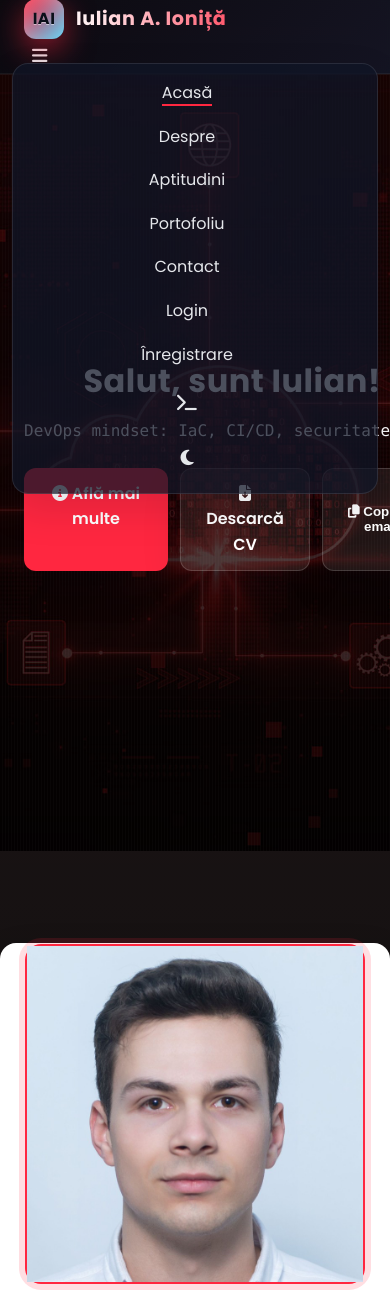
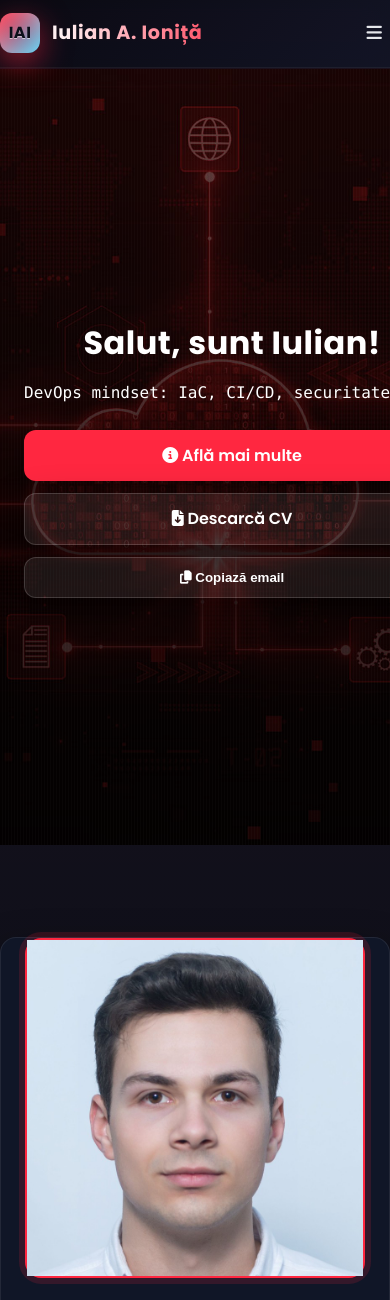
Before and after one commit to iuliann26/Web_Portfolio, a Flask app: page / in a window 390 px wide; the page is wider, and only the part inside the window is pictured. Shown: the top 1300 px of that part. Run offline with Flask 3, Linux system fonts and the light colour scheme; some libraries are stand-ins or nearby versions.

Commit message:
feat(ui): Improve mobile layout and remove theme toggle

```diff
--- a/app/templates/home.html
+++ b/app/templates/home.html
@@ -1,19 +1,14 @@
 <!DOCTYPE html>
-<html lang="ro" data-theme="auto">
-<head>
+<html lang="ro"> <head>
   <meta charset="UTF-8" />
   <meta name="viewport" content="width=device-width, initial-scale=1" />
   <meta name="description" content="Portofoliul profesional al lui Iulian A. Ioniță – networking, cloud, automatizare, securitate." />
   <meta name="author" content="Iulian A. Ioniță" />
-  <meta name="theme-color" content="#0b0f1a" media="(prefers-color-scheme: dark)">
-  <meta name="theme-color" content="#111111" media="(prefers-color-scheme: light)">
   <title>Portofoliu Profesional | Iulian A. Ioniță</title>
 
-  <!-- Fonts & Icons -->
   <link href="https://fonts.googleapis.com/css2?family=Poppins:wght@300;400;500;600;700&display=swap" rel="stylesheet" />
   <link href="https://cdnjs.cloudflare.com/ajax/libs/font-awesome/6.5.2/css/all.min.css" rel="stylesheet" />
 
-  <!-- Open Graph -->
   <meta property="og:title" content="Portofoliu – Iulian A. Ioniță" />
   <meta property="og:description" content="Networking • Cloud • Automatizare • Securitate" />
   <meta property="og:type" content="website" />
@@ -37,10 +32,9 @@
       --glass: rgba(16,22,39,.75);
       --grid: radial-gradient(circle at 1px 1px, rgba(255,255,255,.06) 1px, transparent 1px);
     }
-    html[data-theme="light"]:root{
-      --bg:#111111; --bg-2:#161616; --text:#0f172a; --muted:#4b5563; --card:#ffffff; --shadow:0 16px 40px rgba(2,6,23,.12);
-      --grid: radial-gradient(circle at 1px 1px, rgba(0,0,0,.06) 1px, transparent 1px);
-    }
+
+    /* Regula CSS 'html[data-theme="light"]:root' a fost eliminată */
+
     @media (prefers-reduced-motion: reduce){ *{animation:none!important;transition:none!important;} }
     *{box-sizing:border-box}
     body{
@@ -68,7 +62,29 @@
     header.scrolled{background:linear-gradient(135deg, rgba(5,8,14,.9), rgba(16,22,39,.9)); box-shadow:0 8px 30px rgba(0,0,0,.35)}
     header:hover{transform:translateY(-1px)} /* hover sticky vibe */
 
-    .nav ul{display:flex;gap:18px;align-items:center; list-style:none; padding-left:0; margin:0}
+    /* MODIFICAT: Am adăugat regula .nav pentru a centra navigația */
+    .nav {
+      display: flex;
+      align-items: center;
+      justify-content: space-between;
+      padding: 14px 0;
+    }
+
+    /* MODIFICAT: Am eliminat duplicatul 'nav ul' și am păstrat-o pe aceasta */
+    nav ul{
+      display:flex;
+      gap:18px;
+      align-items:center;
+      list-style:none;
+      padding-left:0;
+      margin:0;
+    }
+
+    /* MODIFICAT: Centrează linkurile prin mutarea iconițelor în dreapta */
+    #menu li:has(> a[href*="login"]),
+    #menu li:has(> span.welcome-user) {
+      margin-left: auto;
+    }
 
     /* Brand / Logo monogram */
     .brand{display:flex;align-items:center;gap:12px;color:#fff}
@@ -79,7 +95,6 @@
     .logo::after{content:"IAI"; font-weight:800; letter-spacing:.5px; color:#0b0f1a; text-shadow:0 1px 0 rgba(255,255,255,.5)}
     .brand strong{font-size:1.2rem;letter-spacing:.6px; background:linear-gradient(90deg,#fff,var(--primary-300)); -webkit-background-clip:text; background-clip:text; color:transparent}
 
-    nav ul{display:flex;gap:18px;align-items:center}
     nav a{color:#e5e7eb;position:relative;padding:8px 10px;border-radius:10px;transition: color .2s ease, background .2s}
     nav a::after{content:"";position:absolute;left:10px;right:10px;bottom:6px;height:2px;background:var(--primary);transform:scaleX(0);transform-origin:left;transition:transform .2s ease}
     nav a:hover{background:rgba(255,255,255,.06)}
@@ -88,11 +103,22 @@
     .icon-btn{background:transparent;border:0;color:#e5e7eb;cursor:pointer;font-size:1.1rem;padding:8px;border-radius:10px}
     .icon-btn:hover{background:rgba(255,255,255,.08)}
     .hamburger{display:none}
+
     @media (max-width:900px){
       .hamburger{display:inline-flex}
       nav ul{position:fixed;inset:64px 12px auto 12px;background:var(--glass);backdrop-filter:blur(14px);
         border:1px solid rgba(255,255,255,.1);border-radius:16px;box-shadow:var(--shadow);padding:16px;display:none;flex-direction:column;gap:12px}
       nav ul.open{display:flex}
+
+      /* MODIFICAT: Optimizare Hero pe mobil */
+      .hero {
+        min-height: 80vh;
+      }
+      /* MODIFICAT: Mută marginea de auto-centrare înapoi la 0 pe mobil */
+      #menu li:has(> a[href*="login"]),
+      #menu li:has(> span.welcome-user) {
+        margin-left: 0;
+      }
     }
 
     /* ------------------ PROGRESS BAR ------------------ */
@@ -145,7 +171,9 @@
     .skill h4{margin:0 0 10px;font-size:1.05rem; color:#fff}
     .skill .tags{display:flex;flex-wrap:wrap;gap:8px}
     .tag{font-size:.85rem;padding:6px 10px;border-radius:999px;background:#0b0f1a;color:#fff;border:1px solid rgba(255,255,255,.1)}
-    html[data-theme="light"] .tag{background:#fff;color:#000}
+
+    /* Regula 'html[data-theme="light"] .tag' a fost eliminată */
+
     .tag:hover{background:var(--primary);color:#fff;border-color:transparent}
 
     /* PORTFOLIO */
@@ -200,7 +228,11 @@
 
     /* RESPONSIVE */
     @media (max-width:1024px){.about{grid-template-columns:1fr}}
-    @media (max-width:640px){.stats{grid-template-columns:repeat(2,1fr)}}
+    @media (max-width:640px){
+      .stats{grid-template-columns:repeat(2,1fr)}
+      /* MODIFICAT: Stivuiește butoanele CTA pe mobil */
+      .cta { flex-direction: column; }
+    }
 
     /* ANIM */
     @keyframes fadeUp{to{opacity:1;transform:none}}
@@ -210,7 +242,6 @@
   <a href="#main" class="skip-link">Sari la conținut</a>
   <div class="progress" id="progress"></div>
 
-  <!-- HEADER -->
   <header id="siteHeader">
     <div class="container nav">
       <div class="brand">
@@ -233,14 +264,12 @@
           <li><a href="{{ url_for('main.register') }}">Înregistrare</a></li>
           {% endif %}
           <li><button class="icon-btn" id="cmdk" title="Command Palette (Ctrl/⌘ K)"><i class="fa-solid fa-terminal"></i></button></li>
-          <li><button class="icon-btn" id="themeToggle" aria-label="Comută tema"><i class="fa-solid fa-moon"></i></button></li>
-        </ul>
+          </ul>
       </nav>
     </div>
   </header>
 
   <main id="main">
-    <!-- HERO -->
     <section id="home" class="hero">
       <div class="layer" role="img" aria-label="Fundal erou"></div>
       <div class="container">
@@ -256,7 +285,6 @@
       </div>
     </section>
 
-    <!-- ABOUT -->
     <section id="about">
       <div class="container about card">
         <div class="photo">
@@ -286,7 +314,6 @@
       </div>
     </section>
 
-    <!-- SKILLS -->
     <section id="skills">
       <div class="container skills-wrap">
         <h2 class="section-title">Aptitudini Tehnice</h2>
@@ -331,7 +358,6 @@
       </div>
     </section>
 
-    <!-- PORTFOLIO -->
     <section id="portfolio">
       <div class="container">
         <h2 class="section-title">Proiecte Cheie</h2>
@@ -393,7 +419,6 @@
           </article>
         </div>
 
-        <!-- Lightbox modal -->
         <div class="modal" id="lightbox" aria-hidden="true" role="dialog" aria-label="Previzualizare proiect">
           <div class="dialog">
             <header>
@@ -408,7 +433,6 @@
       </div>
     </section>
 
-    <!-- CONTACT (larger, Formspree, removed export/vCard) -->
     <section id="contact" class="contact">
       <div class="container">
         <h2 class="section-title">Contact</h2>
@@ -431,7 +455,6 @@
                 <textarea id="message" name="message" rows="7" class="input" placeholder="Mesaj…" required></textarea>
                 <div class="error message">Mesajul este obligatoriu</div>
               </div>
-              <!-- honeypot anti-spam -->
               <input type="text" name="_gotcha" style="display:none">
               <div style="display:flex;gap:10px;flex-wrap:wrap;align-items:center">
                 <button type="submit" class="btn btn-primary"><i class="fa-solid fa-paper-plane"></i> Trimite</button>
@@ -466,7 +489,6 @@
 
   <div class="toast" id="toast" role="status" aria-live="polite"></div>
 
-  <!-- COMMAND PALETTE -->
   <div class="cmdp" id="cmdp" aria-hidden="true">
     <div class="box">
       <input type="text" id="cmdInput" placeholder="Tastează pentru a naviga… (ex: 'about', 'skills', 'logout')">
@@ -483,8 +505,12 @@
       $('#year').textContent = new Date().getFullYear();
 
       /* -------- MOBILE MENU -------- */
+      // MODIFICAT: Adaugă blocare scroll
       const menu = $('#menu');
-      $('#hamburger')?.addEventListener('click', ()=> menu.classList.toggle('open'));
+      $('#hamburger')?.addEventListener('click', () => {
+        const isOpen = menu.classList.toggle('open');
+        document.body.style.overflow = isOpen ? 'hidden' : '';
+      });
 
       /* -------- HEADER SCROLL STATE -------- */
       const header = $('#siteHeader');
@@ -515,6 +541,7 @@
           ev.preventDefault();
           document.querySelector(href)?.scrollIntoView({behavior:'smooth'});
           menu.classList.remove('open');
+          document.body.style.overflow = ''; // MODIFICAT: Deblochează scroll la click pe link
         }
       }));
       const progress = $('#progress');
@@ -524,26 +551,7 @@
         progress.style.width = pct + '%';
       });
 
-      /* -------- THEME TOGGLE (auto/light/dark) -------- */
-      const themeBtn = $('#themeToggle');
-      function applyTheme(mode){
-        const html = document.documentElement;
-        if(mode==='auto'){
-          const prefersDark = matchMedia('(prefers-color-scheme: dark)').matches;
-          html.setAttribute('data-theme', prefersDark ? 'dark' : 'light');
-        } else {
-          html.setAttribute('data-theme', mode);
-        }
-        localStorage.setItem('theme-mode', mode);
-        themeBtn.innerHTML = html.getAttribute('data-theme')==='dark' ? '<i class="fa-solid fa-sun"></i>' : '<i class="fa-solid fa-moon"></i>';
-      }
-      applyTheme(localStorage.getItem('theme-mode') || 'auto');
-      themeBtn.addEventListener('click', ()=>{
-        const current = localStorage.getItem('theme-mode') || 'auto';
-        const next = current==='auto' ? 'dark' : current==='dark' ? 'light' : 'auto';
-        applyTheme(next);
-        showToast(`Tema: ${next}`);
-      });
+      /* -------- BLOCUL THEME TOGGLE A FOST ELIMINAT -------- */
 
       /* -------- TYPING EFFECT (first visit only for 24h) -------- */
       const typingEl = $('#typing');
@@ -675,6 +683,7 @@
       const cmdp = $('#cmdp');
       const cmdInput = $('#cmdInput');
       const cmdList = $('#cmdList');
+      // MODIFICAT: Eliminat opțiunile de temă
       const palette = [
         {label:'Go: Acasă', action:()=>go('#home')},
         {label:'Go: Despre', action:()=>go('#about')},
@@ -687,9 +696,6 @@
         {label:'Login', action:()=>window.location.href='{{ url_for("main.login") }}'},
         {label:'Înregistrare', action:()=>window.location.href='{{ url_for("main.register") }}'},
         {% endif %}
-        {label:'Tema: Auto', action:()=>applyTheme('auto')},
-        {label:'Tema: Dark', action:()=>applyTheme('dark')},
-        {label:'Tema: Light', action:()=>applyTheme('light')}
       ];
       function openCmd(){ cmdp.classList.add('open'); cmdp.setAttribute('aria-hidden','false'); cmdInput.value=''; renderCmd(''); cmdInput.focus(); }
       function closeCmd(){ cmdp.classList.remove('open'); cmdp.setAttribute('aria-hidden','true'); }
```
Also changed, not shown: .github/workflows/ci-cd.yml.
